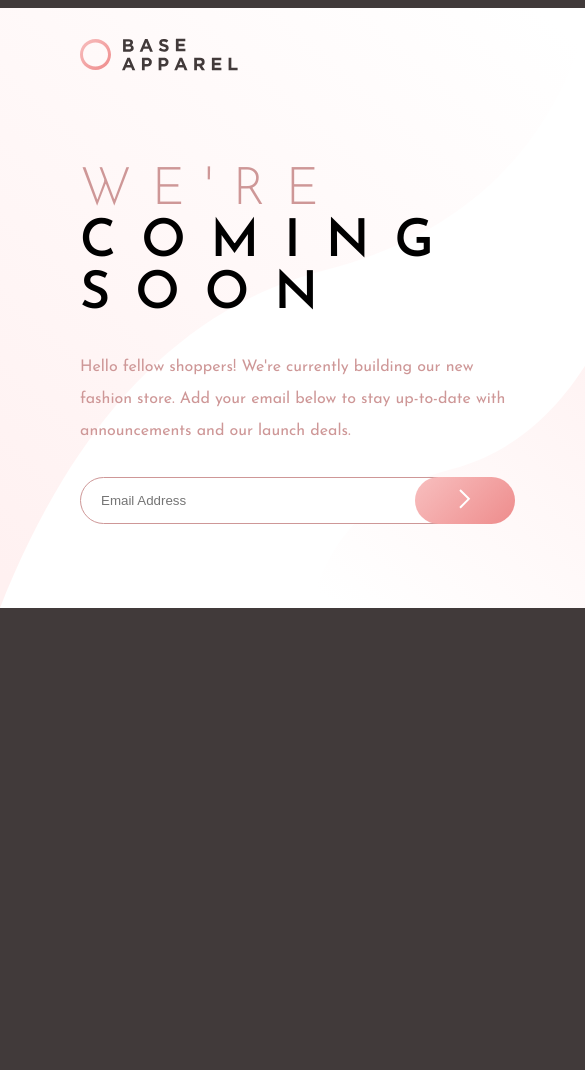
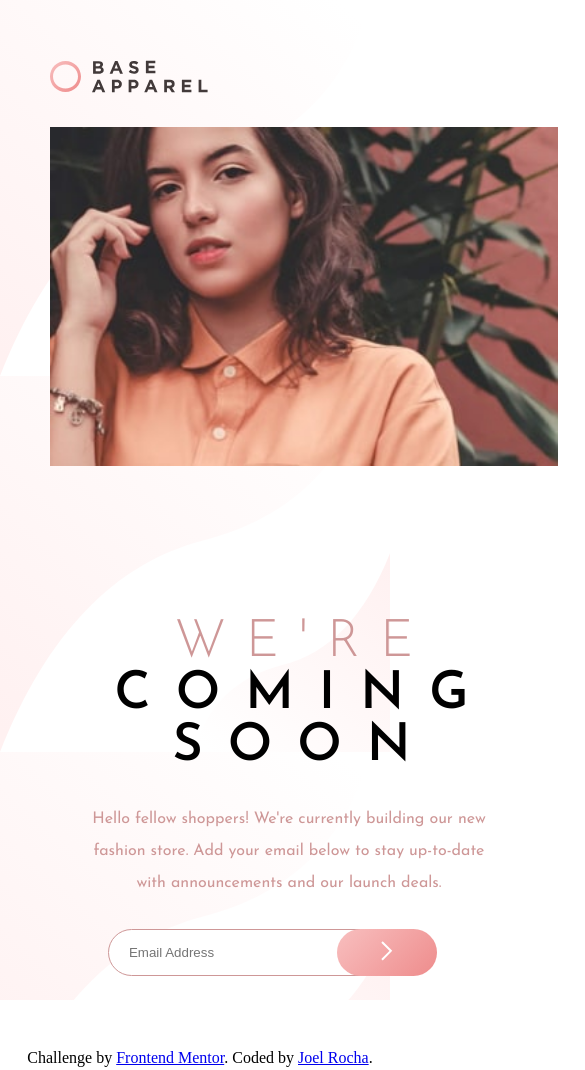
Before and after one commit to cortarelva/base-apparel-coming-soon, a plain HTML site: page index.html in a window 390 px wide. Shown: the top 1070 px of the page, 585 px wide, since content can reach past the window. Before the commit the page ends 852 px from the top, so only its background shows below. Drawn offline with Linux system fonts and the light colour scheme.

Commit message:
assignment completed

```diff
--- a/index.html
+++ b/index.html
@@ -18,6 +18,9 @@
   <section class="form-section">
 <div class="logo">
   <img class="icon-logo" src="images/logo.svg" alt="logo">
+</div>
+<div class="image-section-mobile">
+
 </div>
   <div class="header">
     <h1 class="font-light">We're</h1>
@@ -43,23 +46,12 @@
 </div>
 </main>
 
-
-
-
-
-
-
-
-
-
-  <!--
   <footer>
     <p class="attribution">
       Challenge by <a href="https://www.frontendmentor.io?ref=challenge" target="_blank">Frontend Mentor</a>.
-      Coded by <a href="#">Your Name Here</a>.
+      Coded by <a href="#">Joel Rocha</a>.
     </p>
   </footer>
--->
 <!--javascript-->
 <script src="main.js"></script>
 </body>
--- a/main.scss
+++ b/main.scss
@@ -19,15 +19,24 @@ $linear-2:Linear, 135deg, from hsl(0, 80%, 86%), to hsl(0, 74%, 74%);
 //font
 $font: Josefin Sans;
 
+*{
+    box-sizing: border-box;
+}
 body{
     background:$dark-grayish-red;
-
+    .attribution{
+        text-align: center;
+        margin:50px auto;
+        width:400px;
+        height:20px;
+        background-color: white;
+    }
 }
 
 .main{
     width:1090px;
     height:600px;
-    margin:2% auto;
+    margin:100px auto;
     display:flex;
     font-family:$font;
     background:white;
@@ -107,3 +116,45 @@ body{
         color: $dark-grayish-red;
     }
 }
+
+
+//media queries
+@media all and (max-width: 768px){
+   body{
+    background:none;
+    .main{
+        max-width:768px;
+        width:100%;
+        height:1000px;
+        margin:0 auto;
+        text-align:center;
+        .logo{
+            position:relative;
+            padding:30px 350px 30px 0;
+
+        }
+        .sign-up{
+            width:85%;
+        .btn-sign-up{
+            right:45px;
+        }
+    }
+    .alert{
+        text-align: center;
+    }
+    }
+    .image-section-desktop{
+        display:none;
+    }
+    .image-section-mobile{
+        max-width:768px;
+        width:100%;
+        height:400px;
+        background-image:url('./images/hero-mobile.jpg');
+        background-repeat:no-repeat;
+        background-size: contain;
+
+    }
+
+}
+}
```
Also changed, not shown: main.css.
